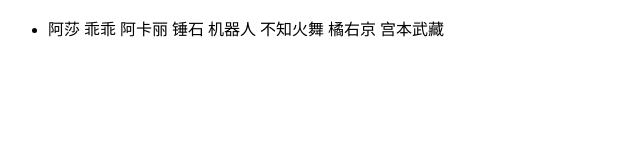
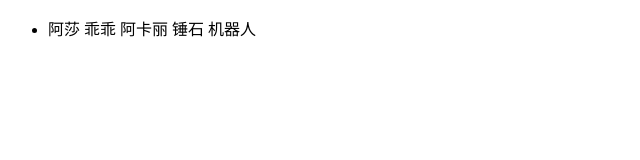
Before and after one commit to g2993763630/H546, a plain HTML site: page index.html in a window 1280 px wide. Shown: the whole page, without its empty margins (0-640 px from the left). Drawn offline with Linux system fonts and the light colour scheme.

Commit message:
丁雨恒提交

```diff
--- a/index.html
+++ b/index.html
@@ -15,9 +15,6 @@
                 <span>阿卡丽</span>
                 <span>锤石</span>
                 <span>机器人</span>
-                <span>不知火舞</span>
-                <span>橘右京</span>
-                <span>宫本武藏</span>
 
             </li>
         </ul>
```
